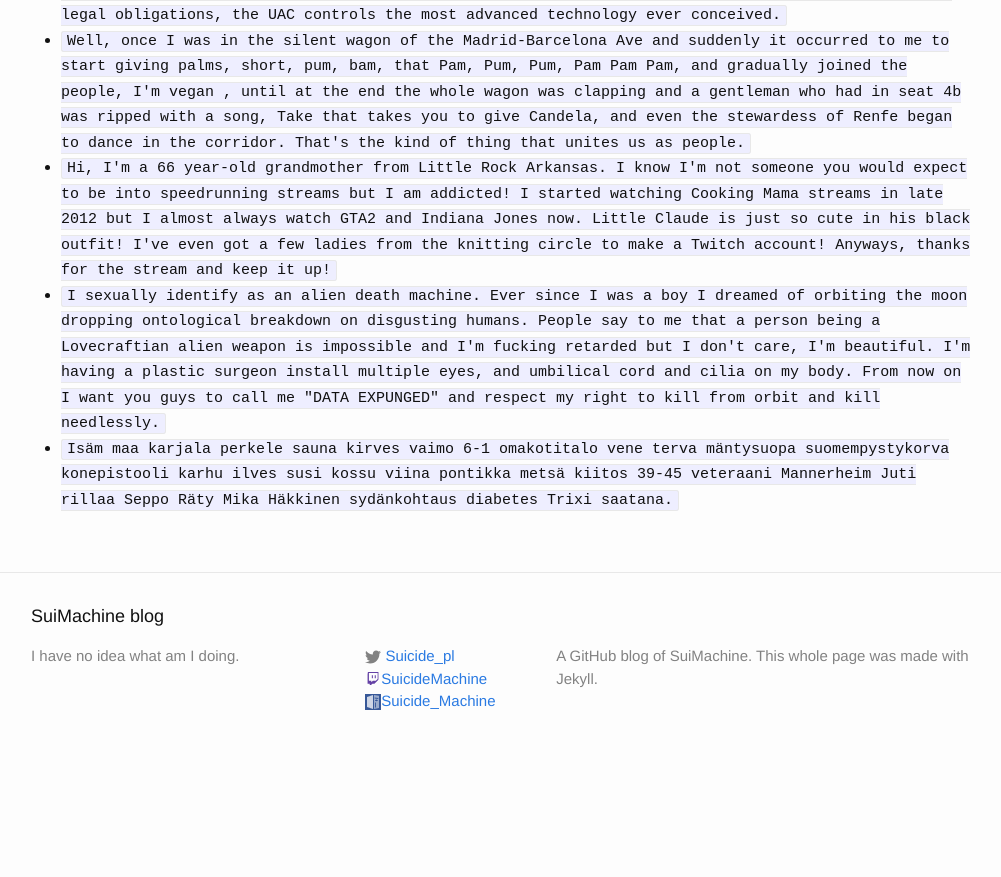
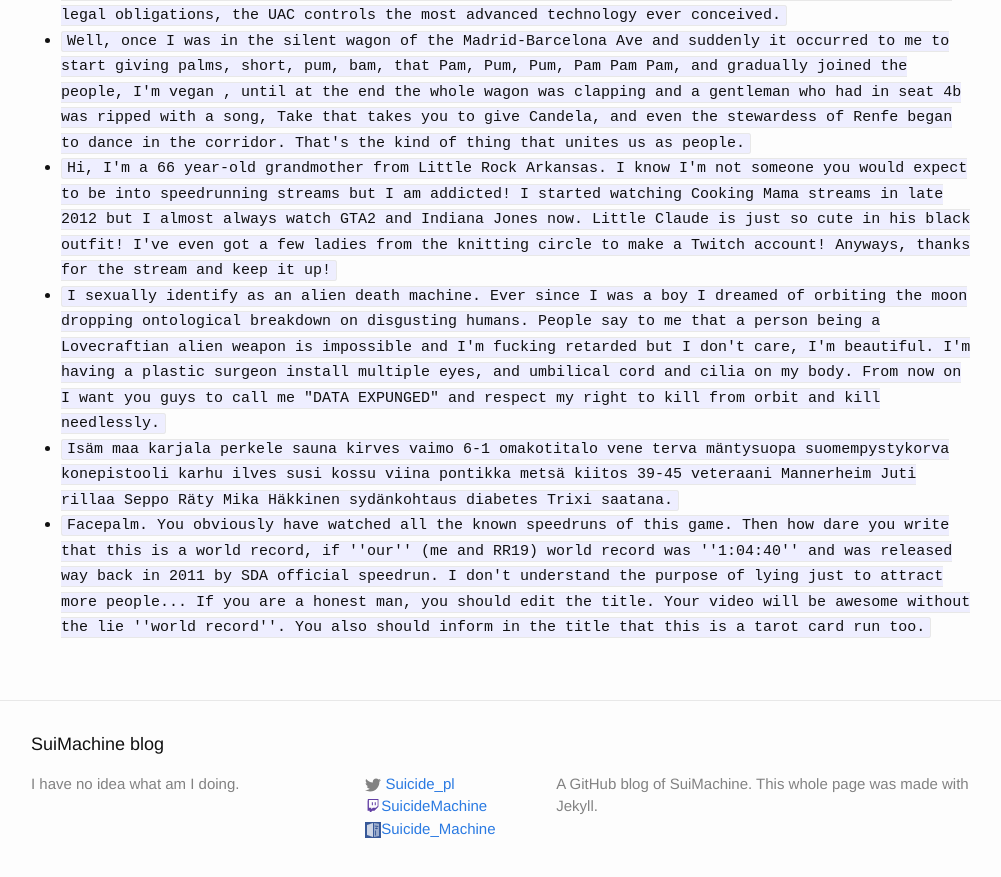
Before and after one commit to SuiMachine/SuiMachine.github.io, a Jekyll site: the page built from copy_pasta.md, in a window 1280 px wide and 900 px high, scrolled down 2292 px. Shown: the top 877 px of the window, without its empty margins (139-1140 px from the left). Built offline with Jekyll 4.4.1, drawn with Linux system fonts in a browser that asks for light colours; before the commit the page ends 3065 px from its top, so only the background shows below that.

Commit message:
Copypasta

```diff
--- a/copy_pasta.md
+++ b/copy_pasta.md
@@ -43,3 +43,4 @@
 * ``Hi, I'm a 66 year-old grandmother from Little Rock Arkansas. I know I'm not someone you would expect to be into speedrunning streams but I am addicted! I started watching Cooking Mama streams in late 2012 but I almost always watch GTA2 and Indiana Jones now. Little Claude is just so cute in his black outfit! I've even got a few ladies from the knitting circle to make a Twitch account! Anyways, thanks for the stream and keep it up!``
 * ``I sexually identify as an alien death machine. Ever since I was a boy I dreamed of orbiting the moon dropping ontological breakdown on disgusting humans. People say to me that a person being a Lovecraftian alien weapon is impossible and I'm fucking retarded but I don't care, I'm beautiful. I'm having a plastic surgeon install multiple eyes, and umbilical cord and cilia on my body. From now on I want you guys to call me "DATA EXPUNGED" and respect my right to kill from orbit and kill needlessly.``
 * ``Isäm maa karjala perkele sauna kirves vaimo 6-1 omakotitalo vene terva mäntysuopa suomempystykorva konepistooli karhu ilves susi kossu viina pontikka metsä kiitos 39-45 veteraani Mannerheim Juti rillaa Seppo Räty Mika Häkkinen sydänkohtaus diabetes Trixi saatana.``
+* ``Facepalm. You obviously have watched all the known speedruns of this game. Then how dare you write that this is a world record, if ''our'' (me and RR19) world record was ''1:04:40'' and was released way back in 2011 by SDA official speedrun. I don't understand the purpose of lying just to attract more people... If you are a honest man, you should edit the title. Your video will be awesome without the lie ''world record''. You also should inform in the title that this is a tarot card run too.``
```
